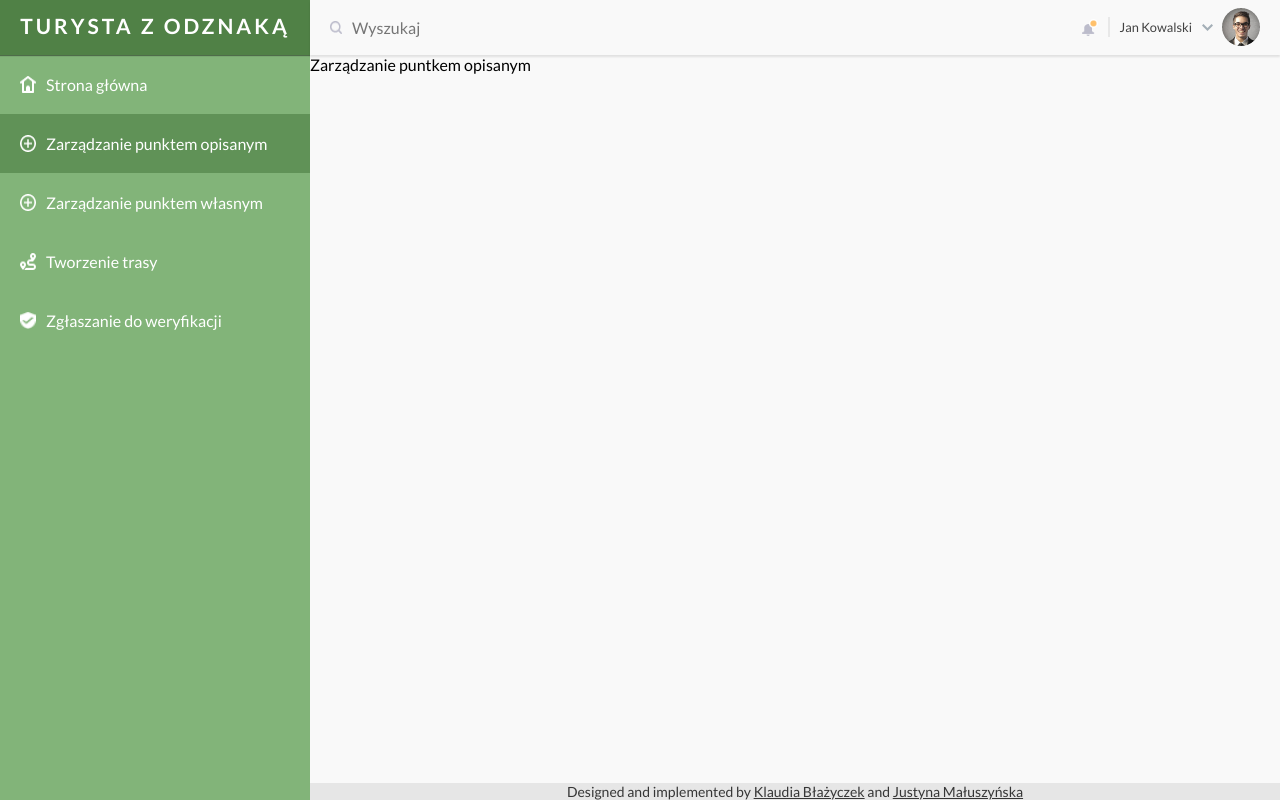
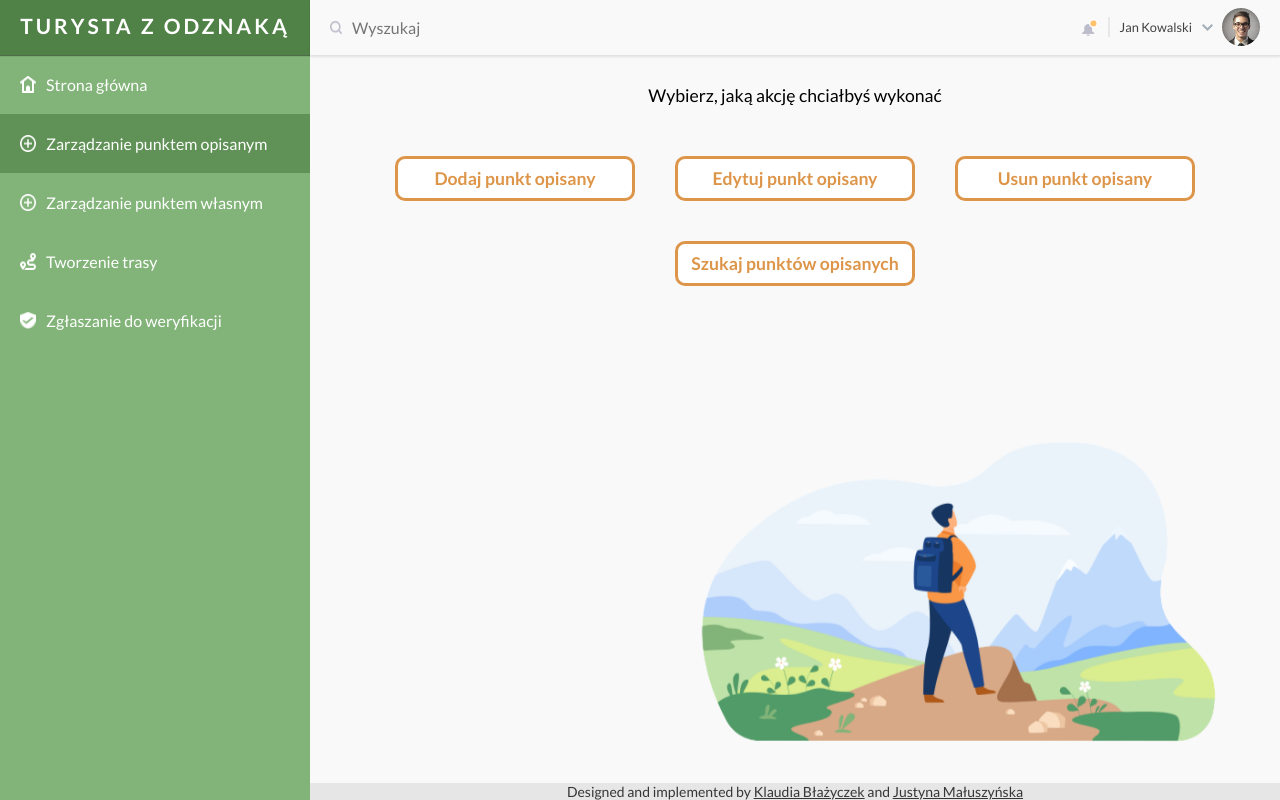
Before and after one commit to Vesperalin/Turysta-z-odznaka, a React (Create React App) app in the folder frontend/: page /punkt-opisany in a window 1280 px wide. Built offline with nearby package versions, Linux system fonts and the light colour scheme.

Commit message:
Implement ladeled point management menu

```diff
--- a/frontend/src/App.js
+++ b/frontend/src/App.js
@@ -5,10 +5,14 @@ import styles from "./App.module.css";
 import Menu from "./components/View/Menu/Menu";
 import TopBar from "./components/View/TopBar/TopBar";
 import Home from "./components/View/Home/Home";
-import LabeledPointManagement from "./components/Container/LabeledPointsManagement/LabeledPointManagement";
-import OwnPointManagement from "./components/Container/OwnPointsManagement/OwnPointManagement";
+import LabeledPointManagement from "./components/Container/LabeledPointManagement/LabeledPointManagement";
+import OwnPointManagement from "./components/Container/OwnPointManagement/OwnPointManagement";
 import TourCreation from "./components/Container/TourCreation/TourCreation";
 import EvidenceConfirmation from "./components/Container/EvidenceConfirmation/EvidenceConfirmation";
+import AddLabeledPoint from "./components/Container/LabeledPointManagement/AddLabeledPoint/AddLabeledPoint";
+import EditLabeledPoint from "./components/Container/LabeledPointManagement/EditLabeledPoint/EditLabeledPoint";
+import RemoveLabeledPoint from "./components/Container/LabeledPointManagement/RemoveLabeledPoint/RemoveLabeledPoint";
+import SearchLabeledPoint from "./components/Container/LabeledPointManagement/SearchLabeledPoint/SearchLabeledPoint";
 
 function App() {
   return (
@@ -17,11 +21,14 @@ function App() {
       <div className={styles.mainPanelWrapper}>
         <div className={styles.content}>
           <TopBar />
-          <main>
+          <main className={styles.routesMenu}>
             <Routes>
               <Route path='/' element={<Home />} />
               <Route path='/punkt-opisany' element={<LabeledPointManagement />} />
-              {/*Miejsce na 4 ścieżki do CRUDA punktu opisanego*/}
+              <Route path='/punkt-opisany/dodaj' element={<AddLabeledPoint />} />
+              <Route path='/punkt-opisany/edytuj' element={<EditLabeledPoint />} />
+              <Route path='/punkt-opisany/usun' element={<RemoveLabeledPoint />} />
+              <Route path='/punkt-opisany/szukaj' element={<SearchLabeledPoint />} />
               <Route path='/punkt-wlasny' element={<OwnPointManagement />} />
               {/*Miejsce na 4 ścieżki do CRUDA punktu własnego*/}
               <Route path='/tworzenie-trasy' element={<TourCreation />} />
--- a/frontend/src/App.module.css
+++ b/frontend/src/App.module.css
@@ -13,6 +13,8 @@
 
 .content {
   flex: 1 0 auto;
+  display: flex;
+  flex-direction: column;
 }
 
 footer {
@@ -32,6 +34,10 @@ footer a:hover {
   color: black;
 }
 
+.routesMenu {
+  flex-grow: 1;
+}
+
 @media screen and (max-width: 900px) {
   .contentWrapper {
     display: block;
--- /dev/null
+++ b/frontend/src/components/Container/LabeledPointManagement/AddLabeledPoint/AddLabeledPoint.js
@@ -0,0 +1,11 @@
+import React from "react";
+
+const AddLabeledPoint = () => {
+  return (
+    <div>
+      <h2>Dodaj punkt</h2>
+    </div>
+  );
+};
+
+export default AddLabeledPoint;
--- /dev/null
+++ b/frontend/src/components/Container/LabeledPointManagement/EditLabeledPoint/EditLabeledPoint.js
@@ -0,0 +1,11 @@
+import React from "react";
+
+const EditLabeledPoint = () => {
+  return (
+    <div>
+      <h2>Edytuj punkt</h2>
+    </div>
+  );
+};
+
+export default EditLabeledPoint;
--- /dev/null
+++ b/frontend/src/components/Container/LabeledPointManagement/LabeledPointManagement.js
@@ -0,0 +1,20 @@
+import React from "react";
+
+import LinkButton from "../../View/LinkButton/LinkButton";
+import styles from "./LabeledPointManagement.module.css";
+
+const LabeledPointManagement = () => {
+  return (
+    <div className={styles.wrapper}>
+      <h2>Wybierz, jaką akcję chciałbyś wykonać</h2>
+      <div>
+        <LinkButton path='/punkt-opisany/dodaj'>Dodaj punkt opisany</LinkButton>
+        <LinkButton path='/punkt-opisany/edytuj'>Edytuj punkt opisany</LinkButton>
+        <LinkButton path='/punkt-opisany/usun'>Usun punkt opisany</LinkButton>
+        <LinkButton path='/punkt-opisany/szukaj'>Szukaj punktów opisanych</LinkButton>
+      </div>
+    </div>
+  );
+};
+
+export default LabeledPointManagement;
--- /dev/null
+++ b/frontend/src/components/Container/LabeledPointManagement/LabeledPointManagement.module.css
@@ -0,0 +1,22 @@
+.wrapper {
+  display: flex;
+  flex-flow: column;
+  height: 100%;
+  align-items: center;
+  background-image: url('../../../assets/LabeledPointManagement/background.png');
+  background-repeat: no-repeat;
+  background-attachment: fixed;
+  background-position: 95% 95%;
+  background-size: 45%;
+}
+
+.wrapper h2 {
+  padding: 30px 0;
+  font-size: 1.1rem;
+}
+
+.wrapper div {
+  width: 100%;
+  flex-grow: 1;
+  text-align: center;
+}
--- /dev/null
+++ b/frontend/src/components/Container/LabeledPointManagement/RemoveLabeledPoint/RemoveLabeledPoint.js
@@ -0,0 +1,11 @@
+import React from "react";
+
+const RemoveLabeledPoint = () => {
+  return (
+    <div>
+      <h2>Usuń punkt</h2>
+    </div>
+  );
+};
+
+export default RemoveLabeledPoint;
--- /dev/null
+++ b/frontend/src/components/Container/LabeledPointManagement/SearchLabeledPoint/SearchLabeledPoint.js
@@ -0,0 +1,11 @@
+import React from "react";
+
+const SearchLabeledPoint = () => {
+  return (
+    <div>
+      <h2>Wyszuka punkt</h2>
+    </div>
+  );
+};
+
+export default SearchLabeledPoint;
--- a/frontend/src/components/Container/LabeledPointsManagement/LabeledPointManagement.js
+++ /dev/null
@@ -1,11 +0,0 @@
-import React from "react";
-
-const LabeledPointManagement = () => {
-  return (
-    <div>
-      <h2>Zarządzanie puntkem opisanym</h2>
-    </div>
-  );
-};
-
-export default LabeledPointManagement;
--- /dev/null
+++ b/frontend/src/components/View/LinkButton/LinkButton.js
@@ -0,0 +1,16 @@
+import React from "react";
+import { Link } from "react-router-dom";
+
+import styles from "./LinkButton.module.css";
+
+const LinkButton = props => {
+  return (
+    <div className={styles.link}>
+      <Link to={props.path} >
+        <p>{props.children}</p>
+      </Link >
+    </div>
+  );
+};
+
+export default LinkButton;
--- /dev/null
+++ b/frontend/src/components/View/LinkButton/LinkButton.module.css
@@ -0,0 +1,19 @@
+.link {
+  background-color: white;
+  color: #DD9549;
+  border: 3px solid #DD9549;
+  display: inline-block;
+  border-radius: 10px;
+  text-align: center;
+  max-height: 45px;
+  max-width: 240px;
+  margin: 20px;
+}
+
+.link p {
+  color: #DD9549;
+  display: inline-block;
+  font-size: 1.1rem;
+  font-weight: bold;
+  padding: 9px;
+}
```
Also changed, not shown: frontend/src/assets/LabeledPointManagement/background.png (added), frontend/src/components/Container/OwnPointManagement/OwnPointManagement.js (renamed from frontend/src/components/Container/OwnPointsManagement/OwnPointManagement.js).
